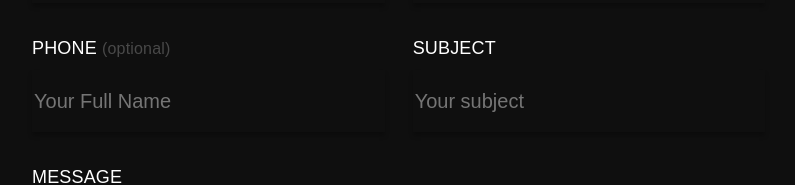
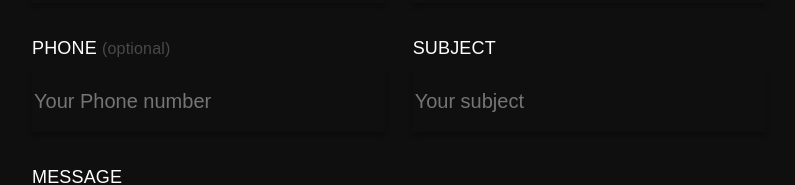
Before and after one commit to faizan-blip/Portfolio, a React (Create React App) app: page / in a window 1280 px wide. Shown: the part 5829-6014 px from the top of the page, without its empty margins (374-1169 px from the left). Built offline with nearby package versions, Linux system fonts and the light colour scheme; a web font is replaced by a local one.

Commit message:
backend added fixed

```diff
--- a/src/Components/Contact.js
+++ b/src/Components/Contact.js
@@ -59,7 +59,7 @@ const submit = async(e)=>{
         setPhone('')
         setSubject('')
   }catch(err){
-      toast.error(err.message)
+
   }
 
     }
@@ -120,7 +120,7 @@ const submit = async(e)=>{
       <Box sx={{display:"flex" , justifyContent:"space-between" , gap:"2em" , flexWrap:{lg:"nowrap" , xs:"wrap"}}}>
          <Box sx={{display:"flex" , flexDirection:"column" ,  width:{lg:"50%", xs:"100%"} , gap:"0.5em"}}>
           <Typography color='#fff' sx={{fontSize:"18px" , fontWeight:"500"}}>PHONE <span style={{color:"#494949" , fontSize:"16px"}}>(optional)</span> </Typography>
-           <input onChange={(e)=> setPhone(e.target.value)} value={phone} placeholder='Your Full Name' type="text" style={{border:"none"  , height:"3em" , width:"100%",background:"none" , boxShadow:"0px 4px 4px rgba(0, 0, 0, 0.25)"}} />
+           <input onChange={(e)=> setPhone(e.target.value)} value={phone} placeholder='Your Phone number' type="text" style={{border:"none"  , height:"3em" , width:"100%",background:"none" , boxShadow:"0px 4px 4px rgba(0, 0, 0, 0.25)"}} />
          </Box>
          <Box sx={{display:"flex" , flexDirection:"column",  width:{lg:"50%", xs:"100%"} , gap:"0.5em"}}>
           <Typography color='#fff' sx={{fontSize:"18px" , fontWeight:"500"}}>SUBJECT </Typography>
```
Also changed, not shown: 1 other file (tests, documents, lock files or other folders).
